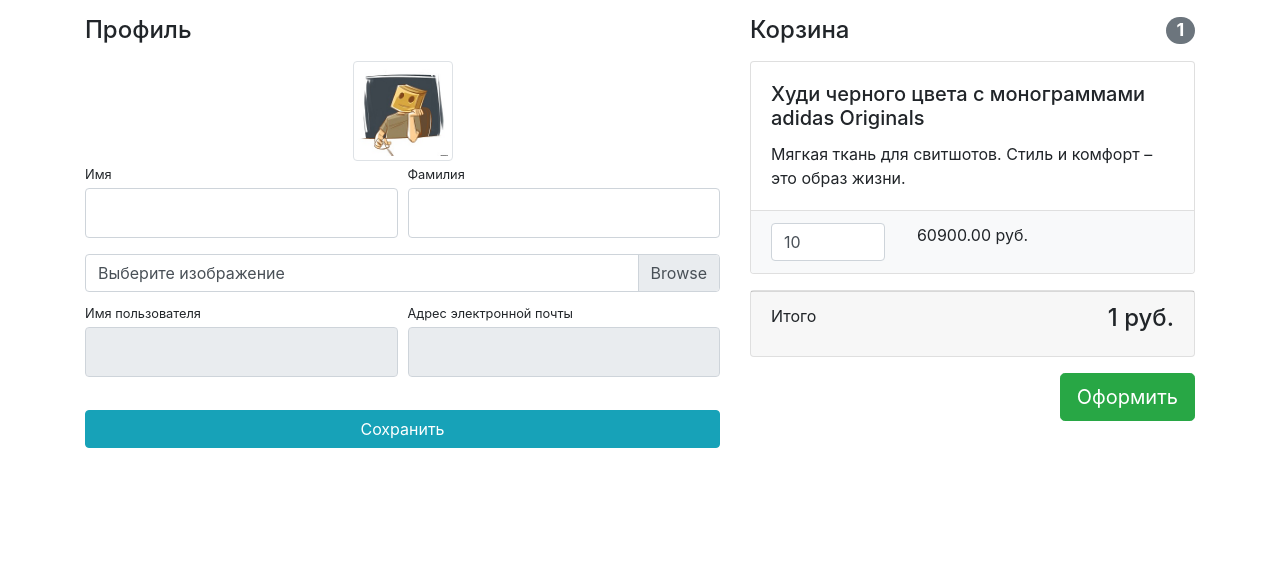
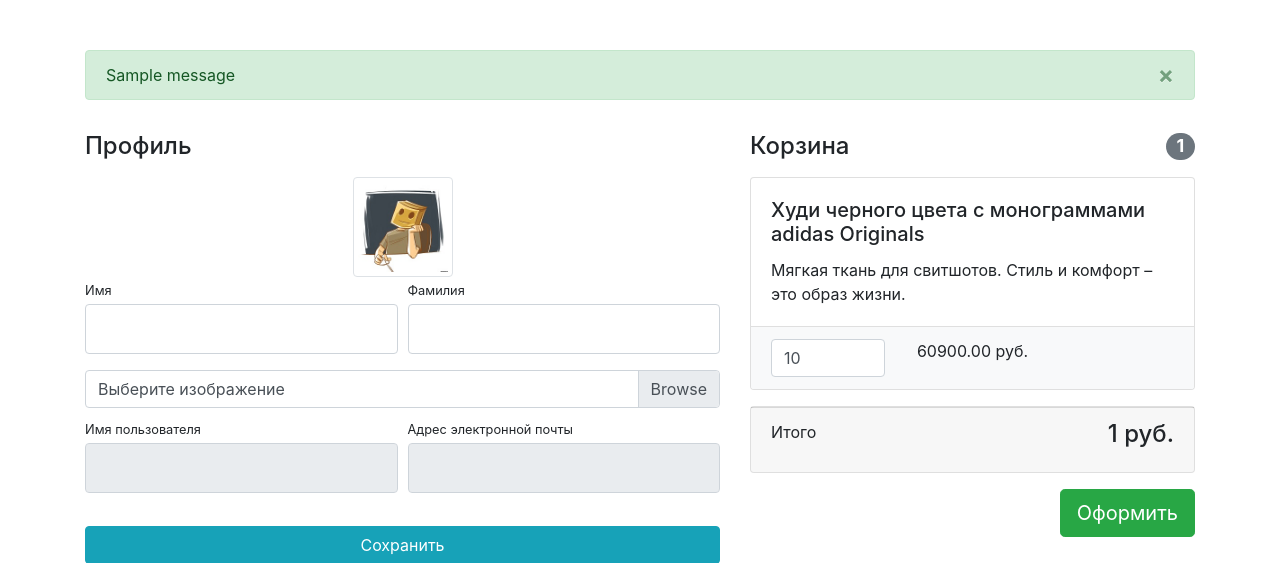
Before and after one commit to mrDurandall/GB_Django_1, a Django app: template user/templates/user/profile.html in a window 1280 px wide. Shown: the part 56-619 px from the top of the page. Run offline with Django 3.2, Linux system fonts and the light colour scheme; data comes from the database, SQL or seed files in the repository; tables that the repository leaves empty hold one stand-in row (values such as "Sample post"); the template is opened without the code that fills it: values that come from a table or form of the project are taken from there, most other values are stand-ins (such as "Sample title", 1, 10 or a date in 2020); one stand-in notice (Sample message) is shown; some libraries are stand-ins or nearby versions.

Commit message:
Выполнено задание 8*: Реализован вывод ошибок и сообщений об успешных действиях на странице профиля

```diff
--- a/user/forms.py
+++ b/user/forms.py
@@ -52,3 +52,10 @@ class UserProfileForm(UserChangeForm):
     class Meta:
         model = User
         fields = ('first_name', 'last_name', 'image', 'username', 'email')
+
+    def clean_first_name(self):
+        data = self.cleaned_data['first_name']
+        if len(data) < 2:
+            raise ValidationError('Имя коротковато!')
+
+        return data
--- a/user/templates/user/profile.html
+++ b/user/templates/user/profile.html
@@ -6,7 +6,24 @@
 {% endblock %}
 
 {% block content %}
+
 <div class="container">
+    {% if messages or form.errors %}
+        <div class="alert {% if messages %} alert-success {% else %}alert-warning {% endif %}
+        alert-dismissible fade show" role="alert"
+             style="margin-top: 50px;">
+            {% if messages %}
+                {% for message in messages %}
+                    {{ message }}
+                {% endfor %}
+            {% else %}
+                {{ form.errors }}
+            {% endif %}
+            <button type="button" class="close" data-dismiss="alert" aria-label="Close">
+                <span aria-hidden="true">&times;</span>
+            </button>
+        </div>
+    {% endif %}
     <div class="row">
         <div class="col-lg-7">
             <h4 class="mt-3 mb-3">Профиль</h4>
--- a/user/views.py
+++ b/user/views.py
@@ -47,6 +47,7 @@ def profile(request):
         form = UserProfileForm(instance=request.user, files=request.FILES, data=request.POST)
         if form.is_valid():
             form.save()
+            messages.success(request, 'Данные изменены!')
             return HttpResponseRedirect(reverse('user:profile'))
     else:
         form = UserProfileForm(instance=request.user)
```
